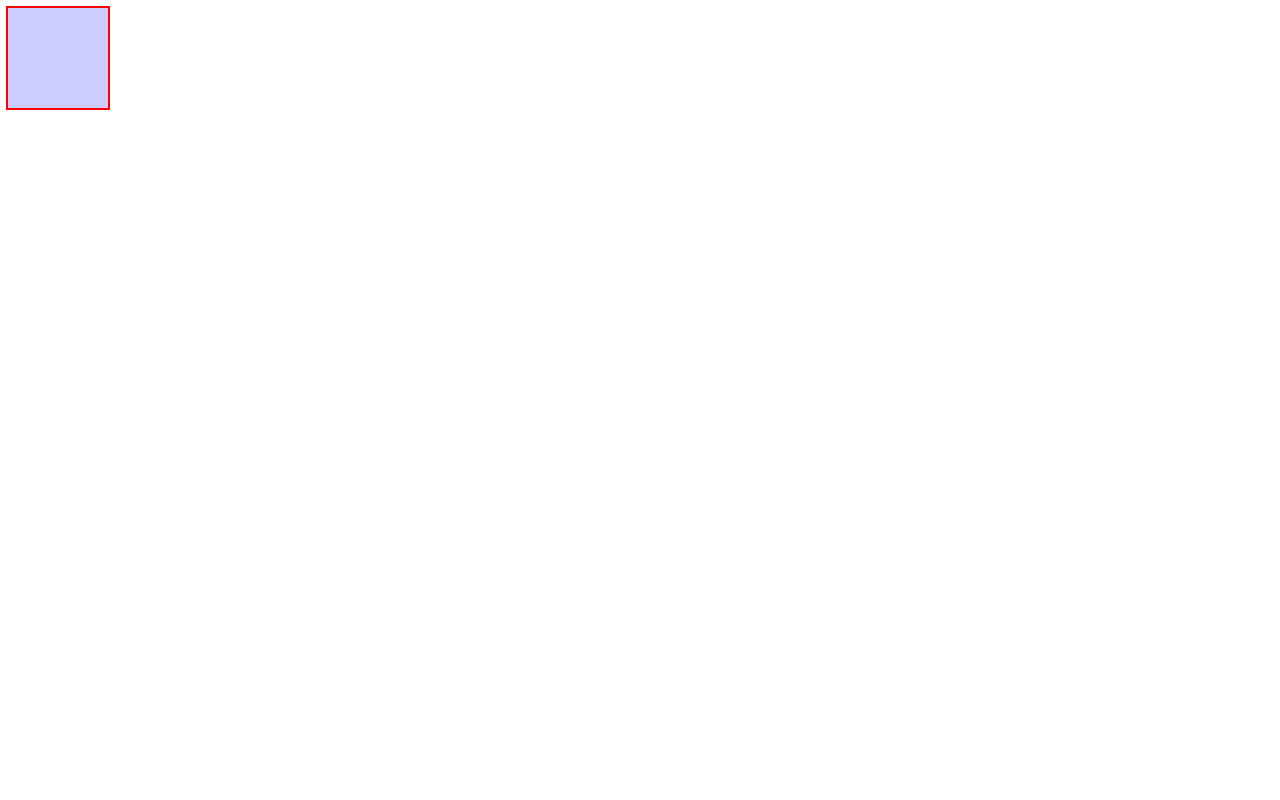
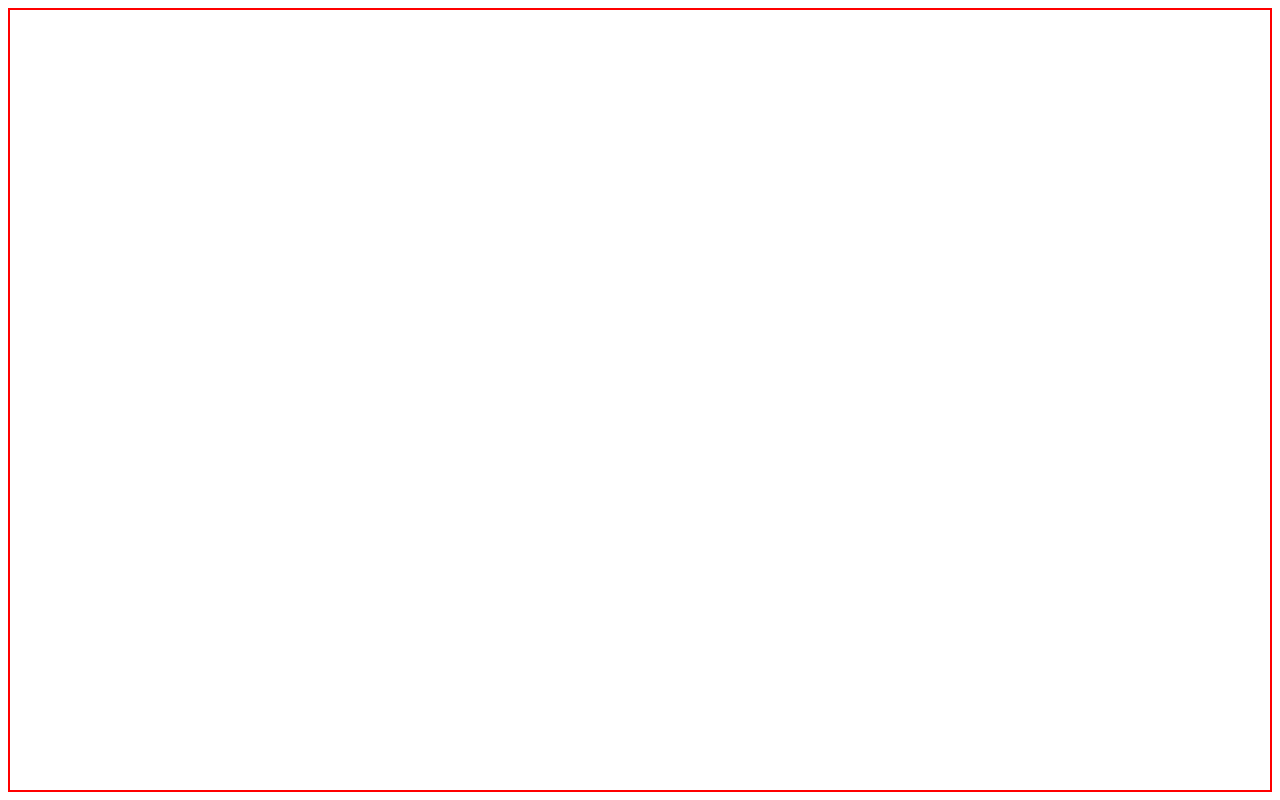
Before and after one commit to Pigatronee/Desktop-Clock, a plain HTML site: page frontend/Widgets/DateAndTime.html in a window 1280 px wide. Drawn offline with Linux system fonts and the light colour scheme; a web font is replaced by a local one.

Commit message:
x window on hover to delete widget

```diff
--- a/backend/main.js
+++ b/backend/main.js
@@ -33,8 +33,8 @@ function createClockWindow(){
   const windowPos = getWidgetPosition("clock", [100, 100]);
   const clockWindow = new BrowserWindow({
 
-      width: 300,
-      height: 600,
+      width: 320,
+      height: 280,
       x: windowPos[0],
       y: windowPos[1],
       transparent: true,
--- a/backend/window-state.json
+++ b/backend/window-state.json
@@ -1 +1 @@
-{"clock":{"0":1129,"1":178,"inuse":true}}
+{"clock":{"0":1132,"1":260,"inuse":true}}
--- a/frontend/Widgets/DateAndTime.css
+++ b/frontend/Widgets/DateAndTime.css
@@ -33,20 +33,30 @@ html, body {
   text-shadow: 0 0 10px rgba(255, 255, 255, 0.7);
 }
 
+.button-container,
+.hover-button {
+  -webkit-app-region: no-drag; /* allow pointer events */
+}
+
 .button-container {
-  width: 100px;
-  height: 100px;
-  background-color: rgba(0, 0, 255, 0.2); /* light blue */
+  top: 10px;
+  left: 10px;
+  width: calc(100vw - 20px);
+  height: calc(100vh - 20px);
+  position: absolute;
   outline: 2px solid red;
-  position: relative;
-  pointer-events: auto; /* ensure it's interactable */
+  pointer-events: auto;
 }
 
 .hover-button {
   display: none;
-  -webkit-app-region: no-drag;
+  position: absolute;
+  top: 5px;
+  right: 5px;
   color: red;
 }
+
+/* show button when parent is hovered */
 .button-container:hover .hover-button {
   display: block;
 }
--- a/frontend/Widgets/DateAndTime.html
+++ b/frontend/Widgets/DateAndTime.html
@@ -12,7 +12,7 @@
 </head>
 <body>
   <div id="drag-container">
-  <div class="button-container" onmouseover="console.log('Hovered!')">
+  <div class="button-container">
     <button class="hover-button">X</button>
   </div>
   <div id="date-day">Wednesday</div>
```
